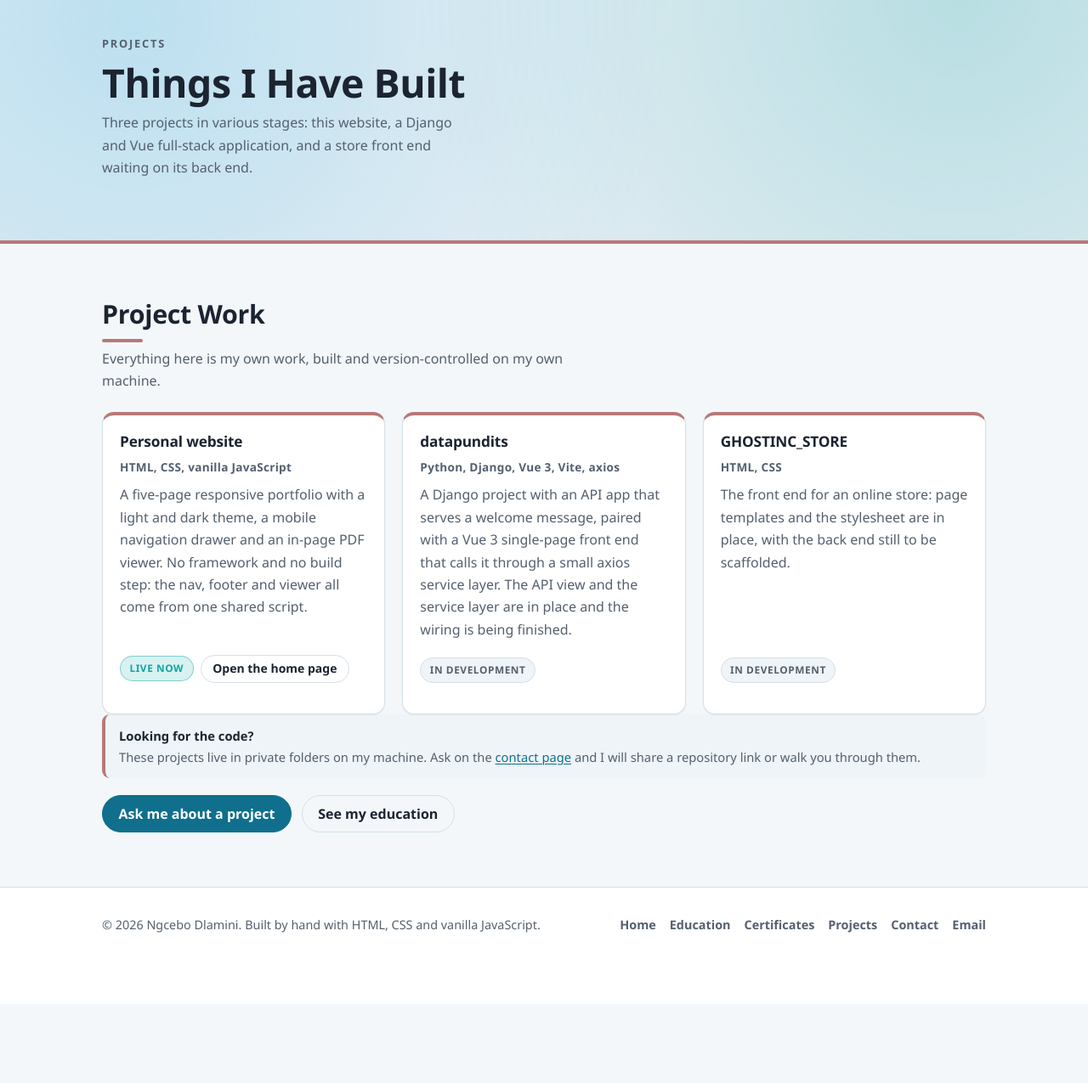
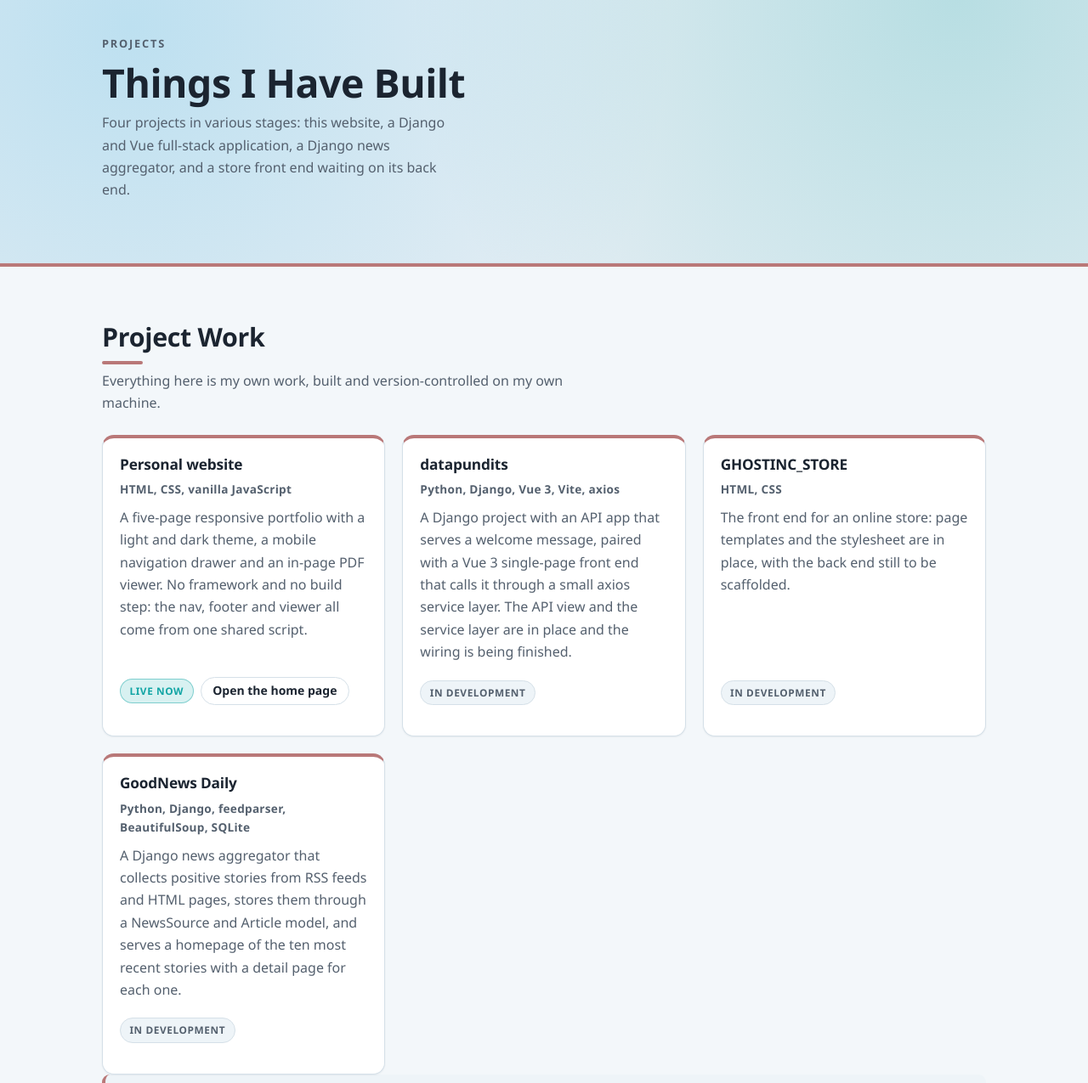
Before and after one commit to Ghost016-69/My_Portfolio, a plain HTML site: page projects.html in a window 1280 px wide. Shown: the part 100-1375 px from the top of the page at 85% size. Before the commit the page ends 1282 px from the top, so only its background shows below. Drawn offline with Linux system fonts and the light colour scheme.

Commit message:
Add GoodNews Daily to the Projects section

```diff
--- a/projects.html
+++ b/projects.html
@@ -4,7 +4,7 @@
         <meta charset="UTF-8">
         <meta name="viewport" content="width=device-width, initial-scale=1.0">
         <title>Projects | Ngcebo Dlamini</title>
-        <meta name="description" content="Projects built by Ngcebo Dlamini: this portfolio site, a Django and Vue 3 full-stack application, and the GHOSTINC store front end.">
+        <meta name="description" content="Projects built by Ngcebo Dlamini: this portfolio site, a Django and Vue 3 full-stack application, a Django positive-news aggregator, and the GHOSTINC store front end.">
         <link rel="icon" type="image/svg+xml" href="./src/Images/favicon.svg">
         <!-- Adds a "js" class so the stylesheet hides the mobile menu only when JavaScript can reopen it. -->
         <script>document.documentElement.className += " js";</script>
@@ -52,8 +52,9 @@
                     <p class="hero-eyebrow">Projects</p>
                     <h1 class="hero-title">Things I Have Built</h1>
                     <p class="hero-lead">
-                        Three projects in various stages: this website, a Django and Vue
-                        full-stack application, and a store front end waiting on its back end.
+                        Four projects in various stages: this website, a Django and Vue
+                        full-stack application, a Django news aggregator, and a store front
+                        end waiting on its back end.
                     </p>
                 </div>
             </section>
@@ -107,6 +108,20 @@
                                 <span class="status status-request">In development</span>
                             </p>
                         </article>
+
+                        <article class="card card-projects" id="goodnews-website">
+                            <h3 class="card-title">GoodNews Daily</h3>
+                            <p class="card-meta">Python, Django, feedparser, BeautifulSoup, SQLite</p>
+                            <p class="card-text">
+                                A Django news aggregator that collects positive stories from
+                                RSS feeds and HTML pages, stores them through a NewsSource and
+                                Article model, and serves a homepage of the ten most recent
+                                stories with a detail page for each one.
+                            </p>
+                            <p class="card-footer">
+                                <span class="status status-request">In development</span>
+                            </p>
+                        </article>
                     </div>
 
                     <div class="note">
```
Also changed, not shown: index.html (+2 -2 lines), 1 other file.
